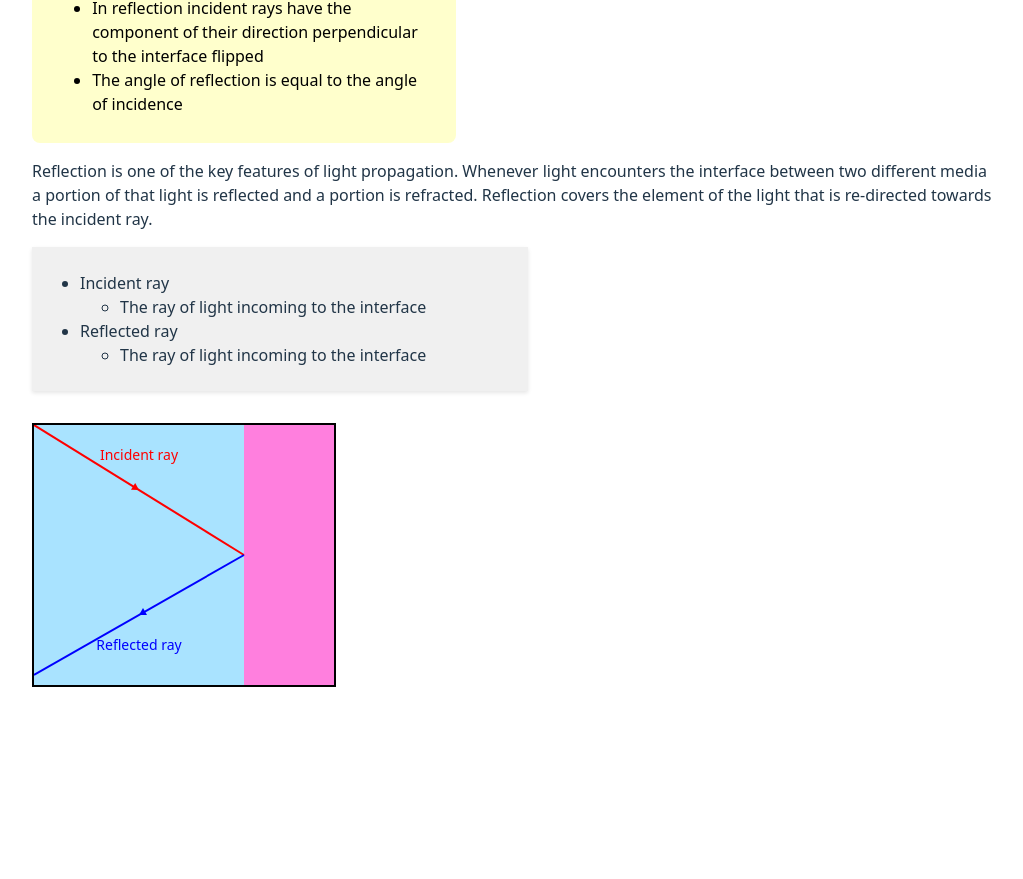
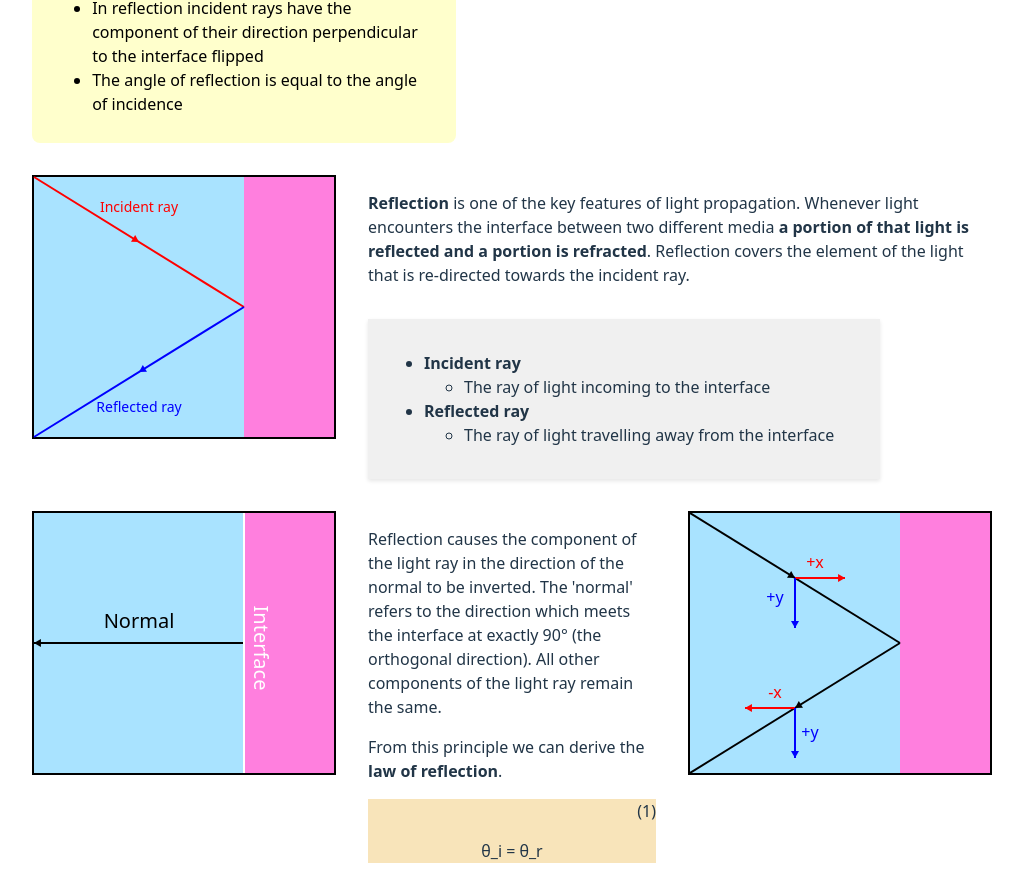
Before and after one commit to LaverBen/Optics-tools, a React (Vite) app: page /reflection in a window 1280 px wide. Shown: the part 231-1110 px from the top of the page, without its empty margins (48-1071 px from the left). Before the commit the page ends 918 px from the top, so only its background shows below. Built offline with nearby package versions, Linux system fonts and the light colour scheme.

Commit message:
Added Vector element and reordered reflection page

```diff
--- /dev/null
+++ b/src/components/Vector.jsx
@@ -0,0 +1,40 @@
+import React from "react";
+
+function Vector({
+  x1,
+  y1,
+  x2,
+  y2,
+  stroke = "black",
+  strokeWidth = 1,
+  ...rest
+}) {
+  const angle = Math.atan2(y2 - y1, x2 - x1);
+  const size = 4 * Number(strokeWidth);
+  const spread = Math.PI / 6; // 30 degree arrowhead
+
+  const ax1 = x2 - size * Math.cos(angle - spread);
+  const ay1 = y2 - size * Math.sin(angle - spread);
+  const ax2 = x2 - size * Math.cos(angle + spread);
+  const ay2 = y2 - size * Math.sin(angle + spread);
+
+  return (
+    <g>
+      <line
+        x1={x1}
+        y1={y1}
+        x2={x2}
+        y2={y2}
+        stroke={stroke}
+        strokeWidth={strokeWidth}
+        {...rest}
+      />
+      <polygon
+        points={`${x2},${y2} ${ax1},${ay1} ${ax2},${ay2}`}
+        fill={stroke}
+      />
+    </g>
+  );
+}
+
+export default Vector;
--- a/src/pages/Reflection/Mirrors/Mirrors.jsx
+++ b/src/pages/Reflection/Mirrors/Mirrors.jsx
@@ -23,10 +23,7 @@ const Mirrors = () => {
   const [dragging, setDragging] = useState(false);
   const containerRef = useRef(null);
 
-  const keyInfo = [
-    "Mirrors are reflecty things.",
-    "Play with the reflecting mirror below!",
-  ];
+  const keyInfo = ["Play with the reflecting mirror below!"];
 
   useEffect(() => {
     const handleResize = () => {
--- a/src/pages/Reflection/Reflection.jsx
+++ b/src/pages/Reflection/Reflection.jsx
@@ -1,6 +1,7 @@
 import Header from "../../components/Header";
 import Overview from "../../components/Overview";
 import Ray from "../../components/Ray";
+import Vector from "../../components/Vector";
 
 function Reflection() {
   const keyInfo = [
@@ -14,39 +15,128 @@ function Reflection() {
       <Header title="Reflection" />
       <div className="page_content">
         <Overview list={keyInfo} />
+        <div
+          style={{
+            display: "flex",
+            alignItems: "flex-start",
+            paddingTop: "2rem",
+            paddingBottom: "2rem",
+          }}
+        >
+          <div
+            style={{
+              width: "300px",
+              height: "260px",
+              position: "relative",
+              border: "2px solid black",
+              userSelect: "none",
+              minWidth: "300px",
+            }}
+          >
+            <div
+              style={{
+                position: "absolute",
+                top: 0,
+                left: 0,
+                height: "100%",
+                width: "70%",
+                backgroundColor: "rgba(85, 200, 260, 0.5)",
+              }}
+            />
+            <div
+              style={{
+                position: "absolute",
+                top: 0,
+                right: 0,
+                height: "100%",
+                width: "30%",
+                backgroundColor: "rgba(255, 0, 190, 0.5)",
+              }}
+            />
+            <svg
+              width="100%"
+              height="100%"
+              overflow="visible"
+              style={{
+                position: "absolute",
+                top: 0,
+                left: 0,
+                pointerEvents: "none",
+              }}
+            >
+              <Ray
+                x1="0"
+                y1="0"
+                x2="210"
+                y2="130"
+                stroke="red"
+                strokeWidth="2"
+              />
+              <Ray
+                x2="0"
+                y2="260"
+                x1="210"
+                y1="130"
+                stroke="blue"
+                strokeWidth="2"
+              />
+              <text x="105" y="35" fontSize="14" textAnchor="middle" fill="red">
+                Incident ray
+              </text>
+              <text
+                x="105"
+                y="235"
+                fontSize="14"
+                textAnchor="middle"
+                fill="blue"
+              >
+                Reflected ray
+              </text>
+            </svg>
+          </div>
+          <div style={{ paddingLeft: "2rem" }}>
             <p>
-          Reflection is one of the key features of light propagation. Whenever
-          light encounters the interface between two different media a portion
-          of that light is reflected and a portion is refracted. Reflection
-          covers the element of the light that is re-directed towards the
-          incident ray.
+              <b>Reflection</b> is one of the key features of light propagation.
+              Whenever light encounters the interface between two different
+              media{" "}
+              <b>
+                a portion of that light is reflected and a portion is refracted
+              </b>
+              . Reflection covers the element of the light that is re-directed
+              towards the incident ray.
             </p>
             <div
               style={{
                 left: 0,
                 backgroundColor: "var(--color-header-bg)",
-            padding: "0.5rem",
+                padding: "1rem",
                 boxShadow: "0 2px 4px rgba(0,0,0,0.1)",
                 zIndex: 1,
                 width: "30rem",
+                marginTop: "2rem",
               }}
             >
               <ul>
-            <li>Incident ray</li>
+                <li>
+                  <b>Incident ray</b>
+                </li>
                 <ul>
                   <li>The ray of light incoming to the interface</li>
                 </ul>
-            <li>Reflected ray</li>
+                <li>
+                  <b>Reflected ray</b>
+                </li>
                 <ul>
-              <li>The ray of light incoming to the interface</li>
+                  <li>The ray of light travelling away from the interface</li>
                 </ul>
               </ul>
+            </div>
+          </div>
         </div>
         <div
           style={{
             display: "flex",
             alignItems: "flex-start",
-            paddingTop: "2rem",
           }}
         >
           <div
@@ -57,7 +147,98 @@ function Reflection() {
               border: "2px solid black",
               userSelect: "none",
               position: "relative",
-              maxWidth: "100%",
+              minWidth: "300px",
+            }}
+          >
+            <div
+              style={{
+                width: `70%`,
+                backgroundColor: "rgba(85, 200, 260, 0.5)",
+                position: "relative",
+              }}
+            ></div>
+            <div
+              style={{
+                width: `30%`,
+                backgroundColor: "rgba(255, 0, 190, 0.5)",
+              }}
+            ></div>
+            <svg
+              width="100%"
+              height="100%"
+              style={{
+                position: "absolute",
+                top: 0,
+                left: 0,
+                pointerEvents: "none",
+              }}
+            >
+              <Vector
+                x2="0"
+                y2="130"
+                x1="210"
+                y1="130"
+                stroke="black"
+                strokeWidth="2"
+              />
+              <line
+                x1="210"
+                y1="0"
+                x2="210"
+                y2="260"
+                stroke="white"
+                strokeWidth="2"
+              />
+              <text
+                x="220"
+                y="135"
+                fontSize="20"
+                textAnchor="middle"
+                fill="white"
+                transform="rotate(90, 220, 135)"
+              >
+                Interface
+              </text>
+              <text
+                x="105"
+                y="115"
+                fontSize="20"
+                textAnchor="middle"
+                fill="black"
+              >
+                Normal
+              </text>
+            </svg>
+          </div>
+          <div style={{ paddingLeft: "2rem" }}>
+            <p>
+              Reflection causes the component of the light ray in the direction
+              of the normal to be inverted. The 'normal' refers to the direction
+              which meets the interface at exactly 90° (the orthogonal
+              direction). All other components of the light ray remain the same.
+            </p>
+            <p>
+              From this principle we can derive the <b>law of reflection</b>.
+            </p>
+            <div
+              style={{
+                backgroundColor: "rgba(236, 185, 75, 0.38)",
+              }}
+            >
+              <p style={{ textAlign: "right" }}>(1)</p>
+              <p style={{ textAlign: "center" }}>θ_i = θ_r</p>
+            </div>
+          </div>
+          <div
+            style={{
+              width: `300px`,
+              height: `260px`,
+              display: "flex",
+              border: "2px solid black",
+              userSelect: "none",
+              position: "relative",
+              minWidth: "300px",
+              marginLeft: "2rem",
             }}
           >
             <div
@@ -85,50 +266,66 @@ function Reflection() {
                 y1="0"
                 x2="210"
                 y2="130"
+                stroke="black"
+                strokeWidth="2"
+              />
+              <Ray
+                x2="0"
+                y2="260"
+                x1="210"
+                y1="130"
+                stroke="black"
+                strokeWidth="2"
+              />
+              <Vector
+                x1="105"
+                y1="65"
+                x2="155"
+                y2="65"
                 stroke="red"
                 strokeWidth="2"
               />
-            </svg>
-            <svg
-              width="100%"
-              height="100%"
-              style={{
-                position: "absolute",
-                top: 0,
-                left: 0,
-                pointerEvents: "none",
-              }}
-            >
-              <Ray
-                x2="0"
-                y2="250"
-                x1="210"
-                y1="130"
+              <Vector
+                x1="105"
+                y1="65"
+                x2="105"
+                y2="115"
                 stroke="blue"
                 strokeWidth="2"
               />
-            </svg>
-            <svg
-              width="100%"
-              height="100%"
-              style={{
-                position: "absolute",
-                top: 0,
-                left: 0,
-                pointerEvents: "none",
-              }}
-            >
-              <text x="105" y="35" fontSize="14" textAnchor="middle" fill="red">
-                Incident ray
+              <Vector
+                x1="105"
+                y1="195"
+                x2="55"
+                y2="195"
+                stroke="red"
+                strokeWidth="2"
+              />
+              <Vector
+                x1="105"
+                y1="195"
+                x2="105"
+                y2="245"
+                stroke="blue"
+                strokeWidth="2"
+              />
+              <text x="125" y="55" fontSize="16" textAnchor="middle" fill="red">
+                +x
+              </text>
+              <text x="85" y="185" fontSize="16" textAnchor="middle" fill="red">
+                -x
+              </text>
+              <text x="85" y="90" fontSize="16" textAnchor="middle" fill="blue">
+                +y
               </text>
               <text
-                x="105"
+                x="120"
                 y="225"
-                fontSize="14"
+                fontSize="16"
                 textAnchor="middle"
                 fill="blue"
               >
-                Reflected ray
+                +y
               </text>
             </svg>
           </div>
```
Also changed, not shown: src/components/Ray.jsx (+13 -2 lines). Lines whose indentation alone changed are shown as unchanged.
